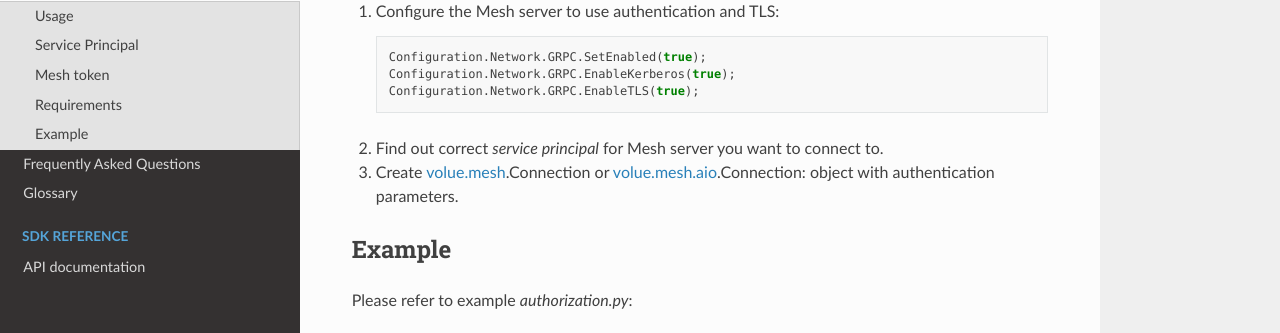
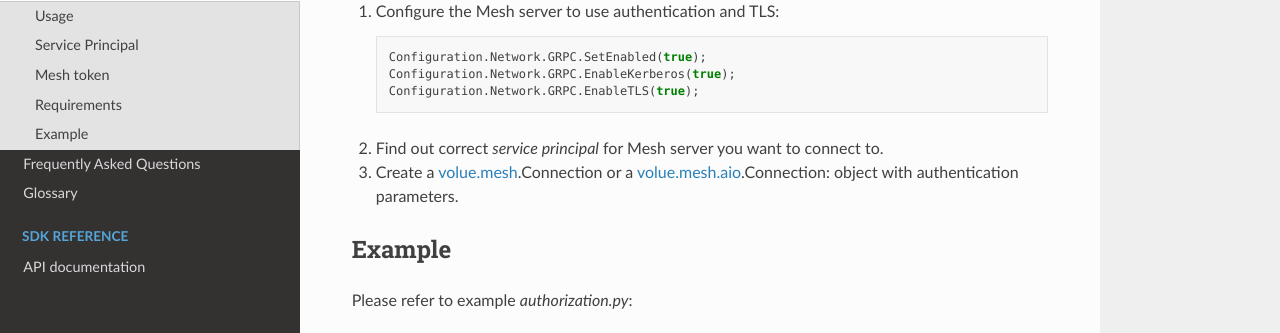
Before and after one commit to Volue-Public/energy-mesh-python, a Sphinx documentation site: the page built from docs/source/authentication.rst, in a window 1280 px wide and 900 px high, scrolled down 1789 px, cut to the strip 274-607 px from the top of the window. Built offline with Sphinx 7.4.7 and the Read the Docs theme 2.0.0, drawn with Linux system fonts in a browser that asks for light colours.

Commit message:
Doc review fixes

```diff
--- a/docs/source/authentication.rst
+++ b/docs/source/authentication.rst
@@ -79,7 +79,7 @@ Requirements
       Configuration.Network.GRPC.EnableTLS(true);
 
 #. Find out correct *service principal* for Mesh server you want to connect to.
-#. Create :ref:`volue.mesh`.Connection or :ref:`volue.mesh.aio`.Connection: object with authentication parameters.
+#. Create a :ref:`volue.mesh`.Connection or a :ref:`volue.mesh.aio`.Connection: object with authentication parameters.
 
 
 Example
```
